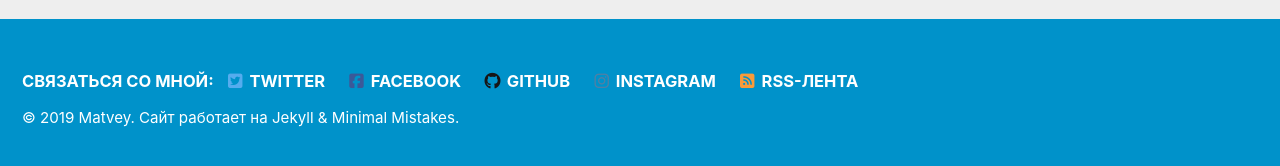
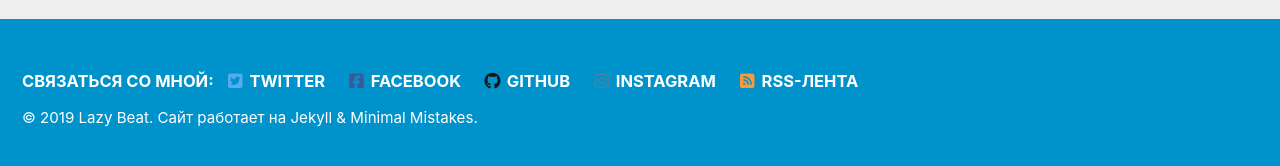
Before and after one commit to LazyBeat/lazybeat.github.io, a Jekyll site: the page built from index.html, in a window 1280 px wide and 900 px high, scrolled down 231 px. Shown: the part 727-893 px from the top of the window. Built offline with Jekyll 4.4.1, drawn with Linux system fonts in a browser that asks for light colours; cached includes are drawn as plain includes; nearby versions of some CDN libraries; the list of posts is cut into pages by our own code.

```diff
--- a/Gemfile
+++ b/Gemfile
@@ -1,5 +1,5 @@
 source 'https://rubygems.org'
-gem 'jekyll'
+gem 'jekyll', '>= 3.7.4'
 gem 'jekyll-include-cache'
 gem 'minimal-mistakes-jekyll'
 
--- a/_config.yml
+++ b/_config.yml
@@ -6,7 +6,7 @@ locale                   : "ru-RU"
 title                    : "Lazy Beat"
 title_separator          : "-"
 subtitle                 : "сообщество исследователей влияния музыки на поведение человека"
-name                     : "Matvey"
+name                     : "Lazy Beat"
 description              :
 url                      : "https://lazybeat.ru"
 baseurl                  : # the subpath of your site, e.g. "/blog"
```
Also changed, not shown: Gemfile.lock, 2 other files.
